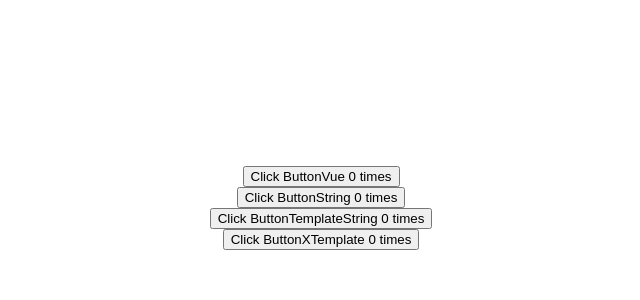
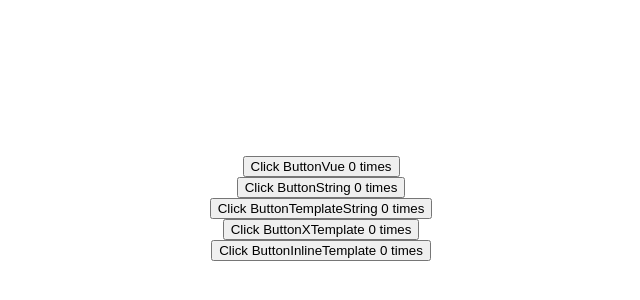
Before and after one commit to thauska/ComponenteVue, a Vue app: page / in a window 1280 px wide. Shown: the part 200-500 px from the top of the page, without its empty margins (319-959 px from the left). Built offline with nearby package versions, Linux system fonts and the light colour scheme.

Commit message:
5ª maneira: Inline Template

```diff
--- a/src/App.vue
+++ b/src/App.vue
@@ -4,6 +4,11 @@
     <ButtonString></ButtonString>
     <ButtonTemplateString></ButtonTemplateString>
     <ButtonXTemplate></ButtonXTemplate>
+    <ButtonInlineTemplate inline-template>
+      <button @click="click">
+        Click ButtonInlineTemplate {{ count }} times
+      </button>
+    </ButtonInlineTemplate>
   </div>
 </template>
 
--- a/src/components.js
+++ b/src/components.js
@@ -45,3 +45,16 @@ Vue.component('ButtonXTemplate', {
     }
   }
 })
+
+Vue.component('ButtonInlineTemplate', {
+  data() {
+    return {
+      count: 0
+    };
+  },
+  methods: {
+    click() {
+      this.count++;
+    }
+  }
+})
```
Also changed, not shown: 1 other file (tests, documents, lock files or other folders).
